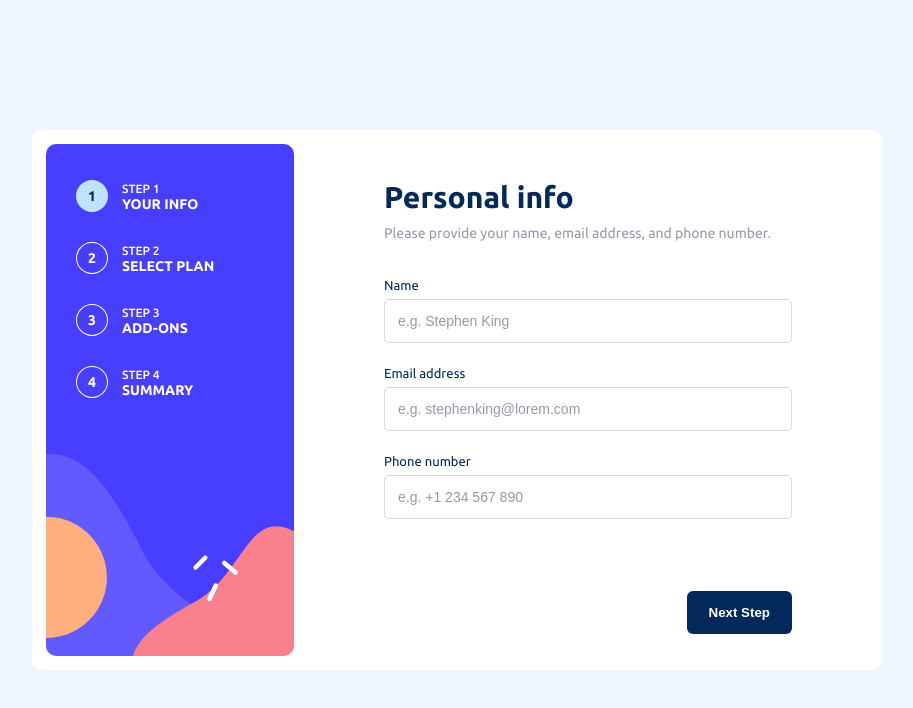
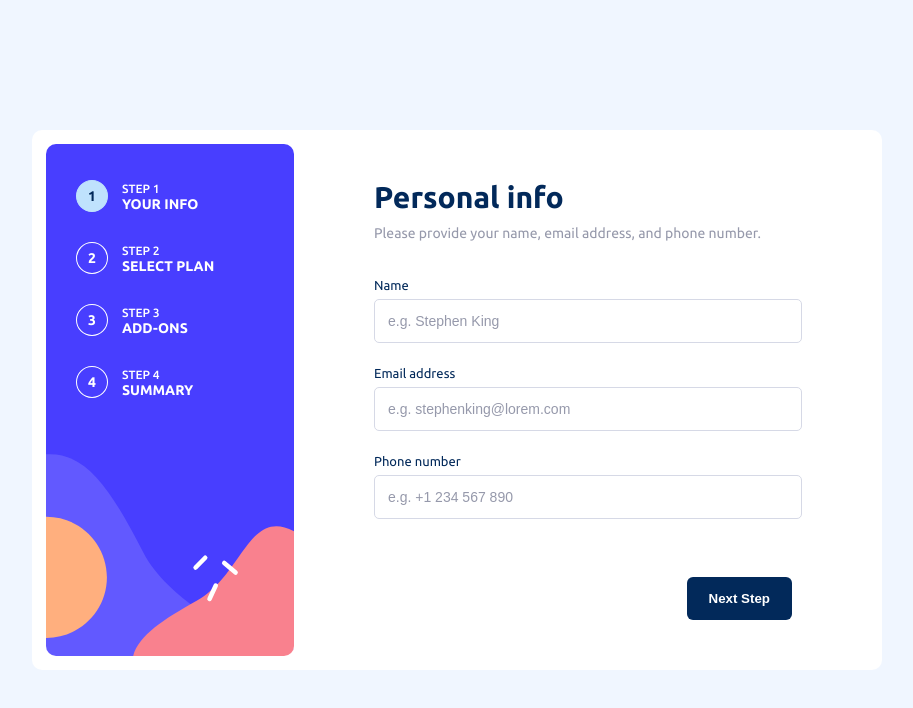
Before and after one commit to irynahowarth/multi-step-form-react, a React (Vite) app: page / in a window 1280 px wide. Shown: the top 708 px of the page, without its empty margins (183-1096 px from the left). Built offline with nearby package versions, Linux system fonts and the light colour scheme.

Commit message:
[style]:Actions: fix some styles for buttons

```diff
--- a/src/components/Actions.jsx
+++ b/src/components/Actions.jsx
@@ -2,7 +2,7 @@ import React from "react";
 
 export default function Actions({ step, handleChangeStep }) {
   return (
-    <>
+    <div>
       {step !== 1 && (
         <button
           type="button"
@@ -18,6 +18,6 @@ export default function Actions({ step, handleChangeStep }) {
       >
         {step !== 4 ? "Next Step" : "Confirm"}
       </button>
-    </>
+    </div>
   );
 }
--- a/src/index.css
+++ b/src/index.css
@@ -55,6 +55,7 @@ main{
   display: flex;
   flex-direction: column;
   justify-content: space-between;
+  position: relative;
 }
 
 .form-header li{
@@ -89,7 +90,7 @@ main{
 }
 
 .section-wrapper{
-  padding: 36px 90px;
+  padding: 36px 80px;
   display: flex;
   flex-direction: column;
   gap:23px;
@@ -97,10 +98,19 @@ main{
 }
 
 .section-actions{
+  position: absolute;
+  width: 100%;
+  bottom: 0;
+  left:0;
+}
+.section-actions >div{
+  justify-content: space-between;
   display: flex;
   padding: 36px 90px;
-  justify-content: space-between;
+
 }
+
+
 
 h1{
   color: hsl(213, 96%, 18%);
@@ -223,6 +233,10 @@ input:hover,input:focus-visible {
   border-color:hsl(243, 100%, 62%) ;
 }
 
+.plans-selection li:hover{
+  border-color:hsl(243, 100%, 62%) ;
+}
+
 .plans-selection h4{
   font-size: 16px;
   font-weight: 500;
@@ -310,9 +324,11 @@ input:hover,input:focus-visible {
 
 .add-ons-wrapper label.checked{
   background-color: hsl(217, 100%, 97%);
-  border-color: hsl(243, 100%, 62%);;
+  border-color: hsl(243, 100%, 62%);
 }
-
+.add-ons-wrapper label:hover{
+  border-color: hsl(243, 100%, 62%);
+}
 
 .add-ons-wrapper label h4{
   font-size: 14px;
@@ -342,6 +358,9 @@ input:hover,input:focus-visible {
   font-weight: 500;
   font-size: 13px;
   padding: 0;
+}
+.summary-wrapper .btn:hover{
+  color: hsl(243, 100%, 62%);
 }
 
 .summary-wrapper >div{
```
